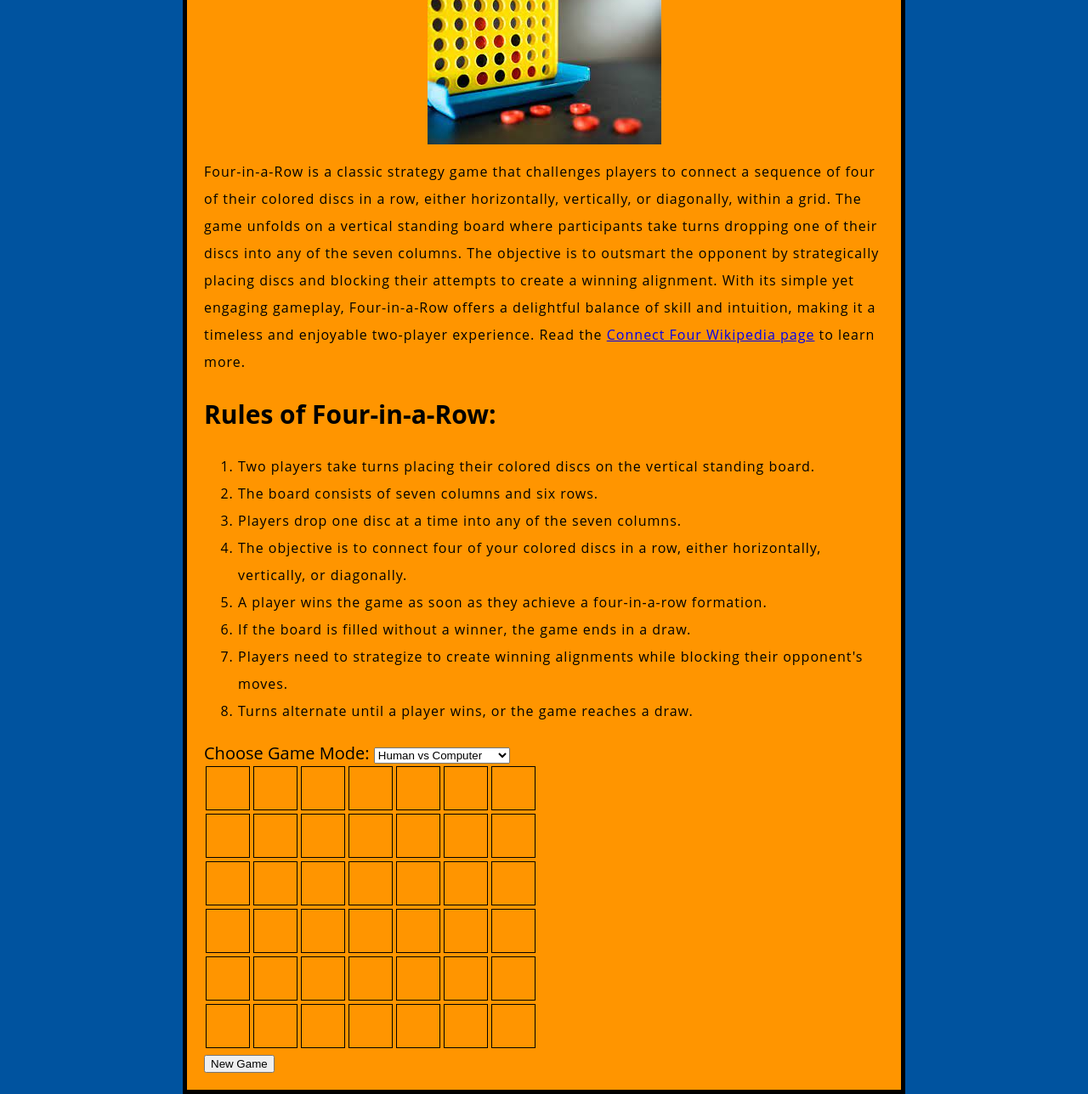
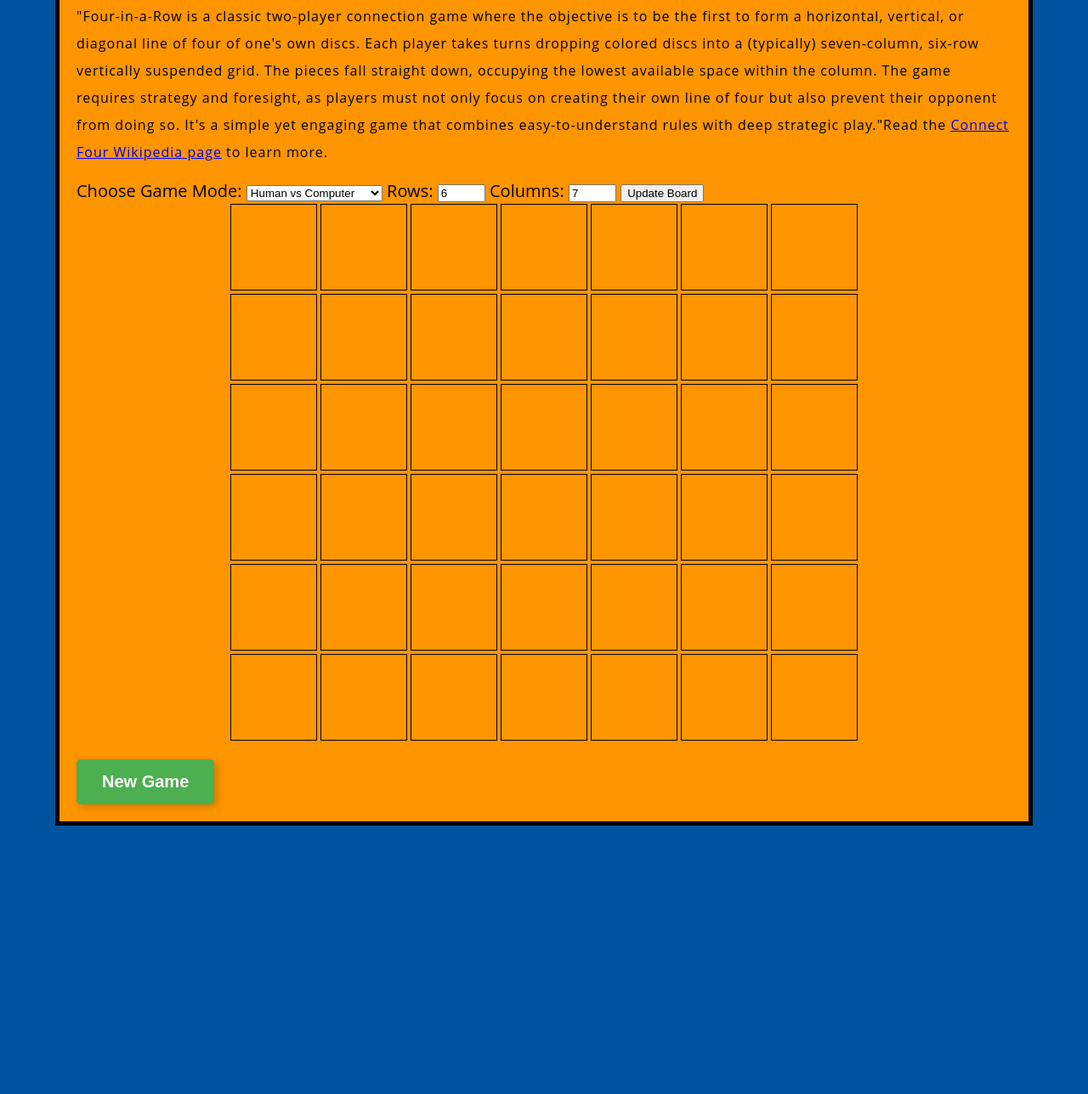
Before and after one commit to briedle/four-in-a-row-site, a plain HTML site: page index.html in a window 1280 px wide. Shown: the part 113-1401 px from the top of the page at 85% size. After the commit the page ends 1085 px from the top, so only its background shows below. Drawn offline with Linux system fonts and the light colour scheme.

Commit message:
Board size can now range from 4x4 all the way up to 10x10

```diff
--- a/index.html
+++ b/index.html
@@ -2,7 +2,7 @@
 <html lang="en-US">
   <head>
     <meta charset="utf-8" />
-    <meta name="viewport" content="width=device-width" />
+    <meta name="viewport" content="width=device-width, initial-scale=1.0" />
     <!-- <link href="styles/style.css" rel="stylesheet" /> -->
     <link
       href="styles/style.css"
@@ -11,17 +11,11 @@
   </head>
   <body onload="createBoard(6, 7)">
     <h1> Let's play a fun game of Four-in-a-Row!!</h1>
-    <img src="images/four-in-a-row.jpg" alt="Four in a Row is Fun!!" />
-    <p> Four-in-a-Row is a classic strategy game that challenges players to connect a sequence of
-    four of their colored discs in a row, either horizontally, vertically, or diagonally, within a
-    grid. The game unfolds on a vertical standing board where participants take turns dropping one
-    of their discs into any of the seven columns. The objective is to outsmart the opponent by
-    strategically placing discs and blocking their attempts to create a winning alignment. With its
-    simple yet engaging gameplay, Four-in-a-Row offers a delightful balance of skill and intuition,
-    making it a timeless and enjoyable two-player experience. Read the <a
+    <!-- <img src="images/four-in-a-row.jpg" alt="Four in a Row is Fun!!" /> -->
+    <p>"Four-in-a-Row is a classic two-player connection game where the objective is to be the first to form a horizontal, vertical, or diagonal line of four of one's own discs. Each player takes turns dropping colored discs into a (typically) seven-column, six-row vertically suspended grid. The pieces fall straight down, occupying the lowest available space within the column. The game requires strategy and foresight, as players must not only focus on creating their own line of four but also prevent their opponent from doing so. It's a simple yet engaging game that combines easy-to-understand rules with deep strategic play."Read the <a
     href="https://en.wikipedia.org/wiki/Connect_Four" target="_blank">Connect Four Wikipedia
     page</a> to learn more.
-    </p>
+    <!-- </p>
     <h2>Rules of Four-in-a-Row:</h2>
     <ol>
       <li id="rule0">Two players take turns placing their colored discs on the vertical standing board.</li>
@@ -32,7 +26,7 @@
       <li>If the board is filled without a winner, the game ends in a draw.</li>
       <li>Players need to strategize to create winning alignments while blocking their opponent's moves.</li>
       <li>Turns alternate until a player wins, or the game reaches a draw.</li>
-    </ol>
+    </ol> -->
       <!-- Winning Modal -->
     <div id="winning-modal" class="modal">
         <div id="modal-content" class="modal-content"></div>
@@ -47,6 +41,15 @@
       <option value="humanVsComputer" selected>Human vs Computer</option>
       <option value="computerVsComputer">Computer vs Computer</option>
   </select>
+  <label for="rows">Rows:</label>
+  <input type="number" id="rows" name="rows" min="4" max="10" value="6">
+  <label for="columns">Columns:</label>
+  <input type="number" id="columns" name="columns" min="4" max="10" value="7">
+  <button id="updateBoard">Update Board</button>
+  <div id="delay-option" style="display: none;">
+    <label for="delay-time">Delay between moves (ms):</label>
+    <input type="number" id="delay-time" min="100" max="20000" value="750">
+  </div>
     <div id="gameBoard"></div>
     <button id="new-game-button">New Game</button>
     <script src="scripts/scratch-code.js"></script>
--- a/scripts/scratch-code.js
+++ b/scripts/scratch-code.js
@@ -1,12 +1,27 @@
-function testClick(col) {
-    console.log("Clicked column: " + col);
-}
+let board = [];
 
-// Modify the createBoard function
+// Then call initializeBoard with default values when the page loads
+initializeBoard(6, 7); // Default rows and columns
+createBoard(6, 7); // Create the visual board
+
+
+document.getElementById('gameBoard').addEventListener('click', function(event) {
+    if (event.target && event.target.matches('.board-cell')) {
+        const column = parseInt(event.target.dataset.column);
+        handlePlayerMove(column);
+    }
+});
+
+document.getElementById('updateBoard').addEventListener('click', function() {
+    const rows = parseInt(document.getElementById('rows').value, 10);
+    const columns = parseInt(document.getElementById('columns').value, 10);
+    initializeBoard(rows, columns);
+    createBoard(rows, columns);
+});
+
 function createBoard(rows, cols) {
     const board = document.getElementById('gameBoard');
     board.innerHTML = '';
-
     for (let row = 0; row < rows; row++) {
         const rowDiv = document.createElement('div');
         rowDiv.className = 'board-row';
@@ -14,11 +29,7 @@ function createBoard(rows, cols) {
         for (let col = 0; col < cols; col++) {
             const cellDiv = document.createElement('div');
             cellDiv.className = 'board-cell';
-            cellDiv.dataset.column = col; // Assign column number to each cell
-            cellDiv.onclick = function() {
-                // testClick(col);
-                handlePlayerMove(parseInt(this.dataset.column));
-            };
+            cellDiv.dataset.column = col;
             rowDiv.appendChild(cellDiv);
         }
 
@@ -27,11 +38,13 @@ function createBoard(rows, cols) {
 }
 
 function initializeBoard(rows=6, cols=7) {
+    board = [];
     for (let i = 0; i < rows; i++) {
         let row = new Array(cols).fill(0); // Filling the row with 0s (empty spaces)
         board.unshift(row); // Adding the row at the beginning of the array
     }
 }
+
 
 document.addEventListener('DOMContentLoaded', function() {
     // Get the 'New Game' button by its ID
@@ -40,6 +53,7 @@ document.addEventListener('DOMContentLoaded', function() {
     // Add click event listener to the button
     newGameButton.addEventListener('click', function() {
         resetBoard(withDelay = false, removeBlocks = true);
+        updateBoardDisplay();
         // Any additional logic to start a new game can go here
         // For example, clearing any game-over messages, resetting scores, etc.
         if (gameMode == 'computerVsComputer') {
@@ -58,20 +72,20 @@ document.addEventListener('DOMContentLoaded', function() {
         // Optionally, you can also reset the game state or board here
         resetBoard(withDelay = false, removeBlocks = true)
         if (gameMode === 'computerVsComputer') {
+            document.getElementById('delay-option').style.display = 'block';
             currentPlayer = 1; // Start with Player 1
             makeComputerMove(); // Trigger the first computer move
+        } else {
+            document.getElementById('delay-option').style.display = 'none';
         }
     });
 });
 
 
 
-
-
 // let rows = 6; // Number of rows
 // let cols = 7; // Number of columns
-let board = [];
-initializeBoard();
+// initializeBoard(rows, columns);
 
 function resetBoard(withDelay = true, removeBlocks = false) {
 
@@ -86,7 +100,6 @@ function resetBoard(withDelay = true, removeBlocks = false) {
         // Clear winning cell highlights
         let allCells = document.querySelectorAll('.board-cell');
         allCells.forEach(cell => {
-            cell.classList.remove('winning-cell');
             if (removeBlocks) {
                 cell.classList.remove('player-1', 'player-2');
                 cell.style = null;
@@ -120,10 +133,10 @@ function getLegalMoves(board) {
 }
 
 // createBoard();
-console.log('Initial Board: ');
-console.log(board);
-console.log('legal moves:');
-console.log(getLegalMoves(board));
+// console.log('Initial Board: ');
+// console.log(board);
+// console.log('legal moves:');
+// console.log(getLegalMoves(board));
 
 function makeMove(board, column, player) {
     // Iterate from the bottom row upwards
@@ -178,7 +191,7 @@ function updateBoardDisplay() {
         for (let col = 0; col < board[row].length; col++) {
             let cell = document.querySelector(`.board-row:nth-child(${row + 1}) .board-cell:nth-child(${col + 1})`);
             cell.textContent = ''; // Clear previous content
-
+            cell.classList.remove('winning-cell');
             cell.classList.remove('player-1', 'player-2'); // Remove previous classes
             if (board[row][col] === 1) {
                 cell.classList.add('player-1');
@@ -287,11 +300,14 @@ function makeComputerMove() {
     } else {
         // Switch to the next player
         currentPlayer = currentPlayer === 1 ? 2 : 1;
-        playGame();
+        let delay = parseInt(document.getElementById('delay-time').value);
+        setTimeout(playGame, delay);
+        // playGame();
     }
     // Optionally, print the board state after each move
     console.log(`Board after turn:`);
     console.log(board);
+
 }
 
 function playGame() {
--- a/styles/style.css
+++ b/styles/style.css
@@ -9,6 +9,7 @@ html {
     padding: 20px 0;
     color: #00539f;
     text-shadow: 2px 2px 1px black;
+    text-align: center;
   }
 
 
@@ -20,34 +21,25 @@ html {
   }
 
   body {
-    width: 800px;
+    width: 1100px;
     margin: 0 auto;
     background-color: #ff9500;
     padding: 0 20px 20px 20px;
     border: 5px solid black;
   }
 
-  img {
-    display: block;
-    margin: 0 auto;
-  }
-
-  #grid-container {
-    display: grid;
-    grid-template-columns: repeat(7, 1fr);
-    grid-gap: 0;
-    margin: 0;
-    padding: 0;
-  }
 
 
 .board-row {
     display: flex;
+    flex-wrap: wrap;
 }
 
 .board-cell {
-    width: 50px; /* Adjust as needed */
-    height: 50px; /* Adjust as needed */
+    width: 100px;
+    height: 100px;
+    /* flex: 1 0 14%;
+    height: calc(14vw - 4px); */
     border: 1px solid black;
     margin: 2px;
     /* Additional styling */
@@ -57,21 +49,32 @@ html {
   border: 2px solid black; /* Style for highlighting winning cells */
 }
 
+#gameBoard {
+  display: flex;
+  justify-content: center;
+  align-items: center;
+  flex-direction: column; /* Stack rows vertically */
+  margin: auto; /* For horizontal centering if the container is block-level */
+  max-width: 90vw;
+}
 
+#new-game-button {
+  font-size: 20px; /* Larger font size */
+  padding: 15px 30px; /* Larger padding for bigger button */
+  background-color: #4CAF50; /* Eye-catching background color */
+  color: white; /* Contrast text color for visibility */
+  border: none;
+  border-radius: 5px; /* Rounded corners */
+  cursor: pointer; /* Cursor changes to a hand icon to indicate it's clickable */
+  margin-top: 20px; /* Space above the button */
+  font-weight: bold; /* Optional: Makes the text bold */
+  box-shadow: 3px 3px 10px rgba(0, 0, 0, 0.2); /* Optional: Adds a subtle shadow for a 3D effect */
+}
 
-  /* .cell {
-    width: 50px;
-    height: 50px;
-    border: 1px solid #ccc;
-    display: flex;
-    align-items: center;
-    justify-content: center;
-    font-size: 18px;
-    cursor: pointer;
-    margin: 0;
-    padding: 0;
-    box-sizing: border-box;
-  } */
+#new-game-button:hover {
+  background-color: #45a049; /* Slightly darker shade on hover for feedback */
+}
+
 
 
   /* Define distinct colors for players */
@@ -159,3 +162,32 @@ html {
         transform: translateY(-100px);
     }
 }
+
+
+  /* .cell {
+    width: 50px;
+    height: 50px;
+    border: 1px solid #ccc;
+    display: flex;
+    align-items: center;
+    justify-content: center;
+    font-size: 18px;
+    cursor: pointer;
+    margin: 0;
+    padding: 0;
+    box-sizing: border-box;
+  } */
+
+    /* img {
+    display: block;
+    margin: 0 auto;
+  }
+
+  #grid-container {
+    display: grid;
+    grid-template-columns: repeat(7, 1fr);
+    grid-gap: 0;
+    margin: 0;
+    padding: 0;
+  }
+   */
```
